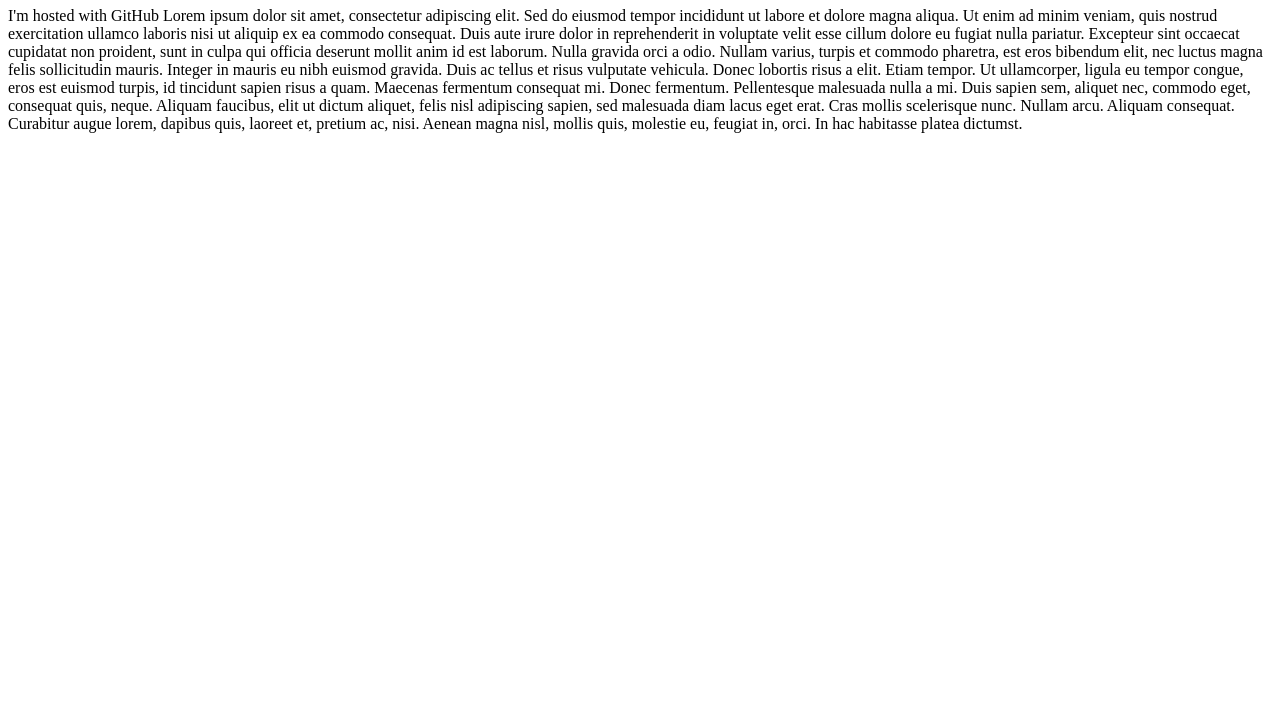
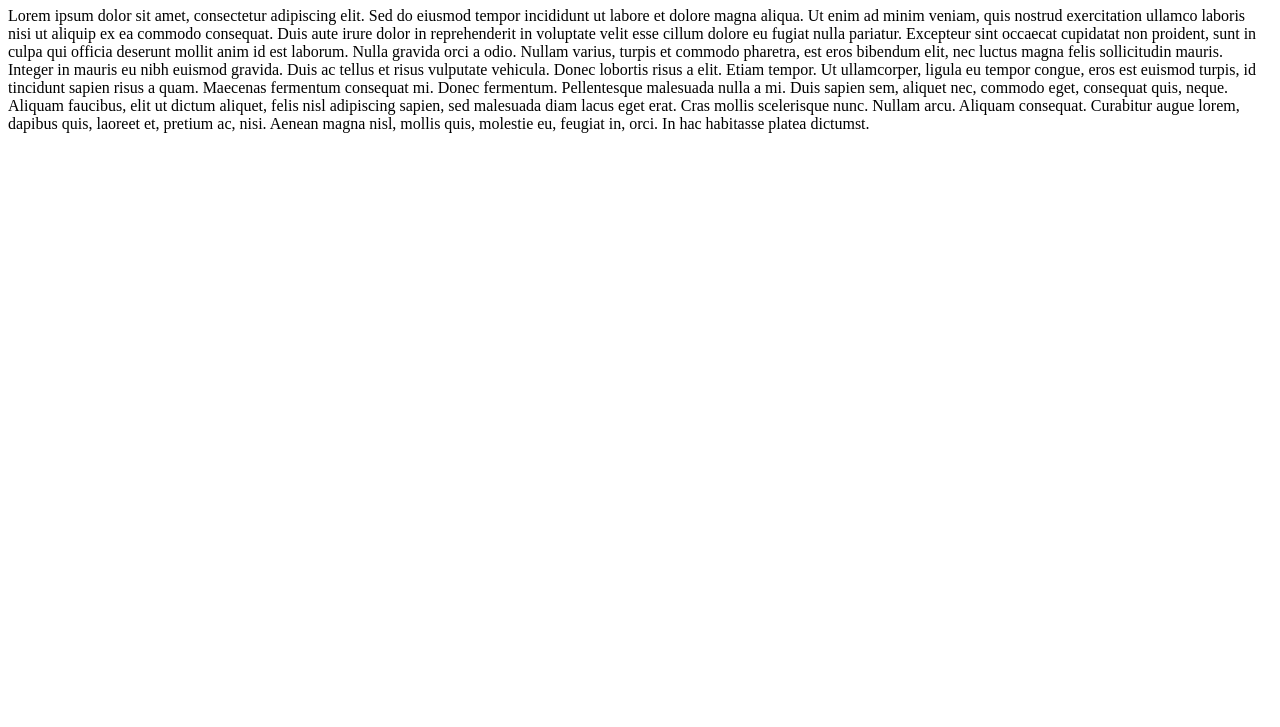
Before and after one commit to denys767/denys767.github.io, a plain HTML site: page index.html in a window 1280 px wide. Shown: the part 73-800 px from the top of the page. Drawn offline with Linux system fonts and the light colour scheme.

Commit message:
Update index.html

```diff
--- a/index.html
+++ b/index.html
@@ -2,7 +2,7 @@
 <html>
 <body>
 <h1>Hello Benya</h1>
-<p>I'm hosted with GitHub Lorem ipsum dolor sit amet, consectetur adipiscing elit. Sed do eiusmod tempor incididunt ut labore et dolore magna aliqua. Ut enim ad minim veniam, quis nostrud exercitation ullamco laboris nisi ut aliquip ex ea commodo consequat. Duis aute irure dolor in reprehenderit in voluptate velit esse cillum dolore eu fugiat nulla pariatur. Excepteur sint occaecat cupidatat non proident, sunt in culpa qui officia deserunt mollit anim id est laborum.
+<p>Lorem ipsum dolor sit amet, consectetur adipiscing elit. Sed do eiusmod tempor incididunt ut labore et dolore magna aliqua. Ut enim ad minim veniam, quis nostrud exercitation ullamco laboris nisi ut aliquip ex ea commodo consequat. Duis aute irure dolor in reprehenderit in voluptate velit esse cillum dolore eu fugiat nulla pariatur. Excepteur sint occaecat cupidatat non proident, sunt in culpa qui officia deserunt mollit anim id est laborum.
 
  Nulla gravida orci a odio. Nullam varius, turpis et commodo pharetra, est eros bibendum elit, nec luctus magna felis sollicitudin mauris. Integer in mauris eu nibh euismod gravida. Duis ac tellus et risus vulputate vehicula. Donec lobortis risus a elit. Etiam tempor. Ut ullamcorper, ligula eu tempor congue, eros est euismod turpis, id tincidunt sapien risus a quam. Maecenas fermentum consequat mi. Donec fermentum. Pellentesque malesuada nulla a mi. Duis sapien sem, aliquet nec, commodo eget, consequat quis, neque. Aliquam faucibus, elit ut dictum aliquet, felis nisl adipiscing sapien, sed malesuada diam lacus eget erat. Cras mollis scelerisque nunc. Nullam arcu. Aliquam consequat. Curabitur augue lorem, dapibus quis, laoreet et, pretium ac, nisi. Aenean magna nisl, mollis quis, molestie eu, feugiat in, orci. In hac habitasse platea dictumst.
     </p>
```
